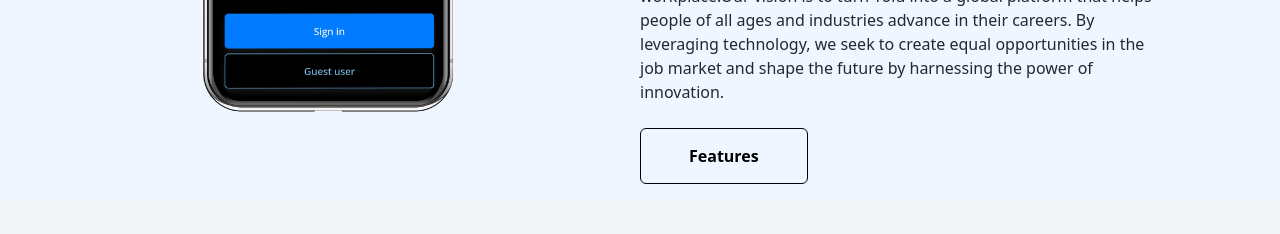
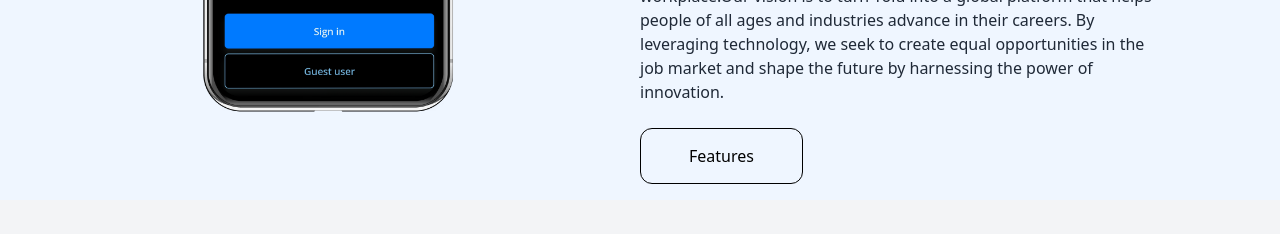
Before and after one commit to hazratAZE/yolu.app, a Next.js app: page /en in a window 1280 px wide. Shown: the part 1420-1654 px from the top of the page. Built offline with nearby package versions, Linux system fonts and the light colour scheme.

Commit message:
Button border radius changed

```diff
--- a/src/app/components/Hakkimizda.tsx
+++ b/src/app/components/Hakkimizda.tsx
@@ -35,7 +35,7 @@ const Hakkımızda = () => {
           {/* Buton */}
           <Link
             href={"#features"}
-            className="px-12 py-4 border border-black text-black font-semibold rounded-md hover:bg-blue-100"
+            className="px-12 py-4 border border-black text-black font-sans rounded-xl hover:bg-blue-100"
           >
             {t("features")}{" "}
             {/* Burada "learn_more" çevirisini kullanabilirsiniz */}
```
